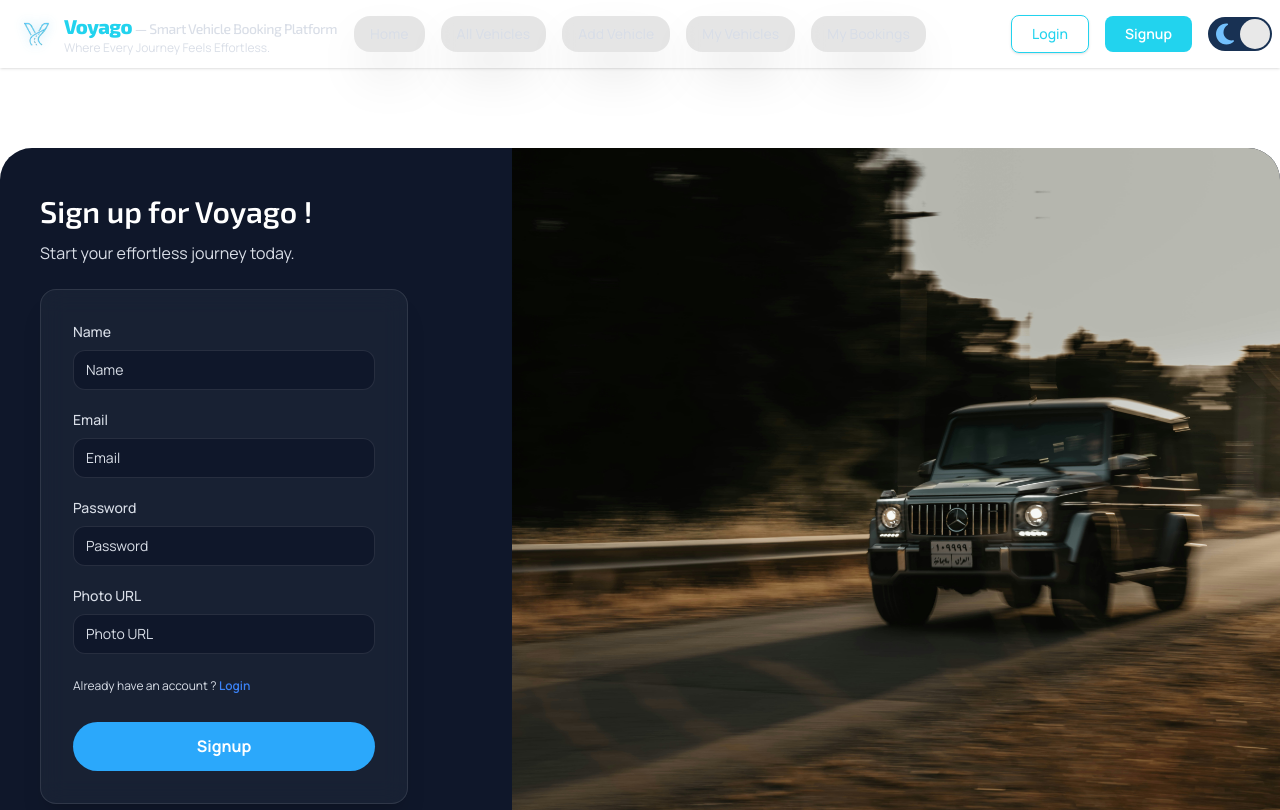
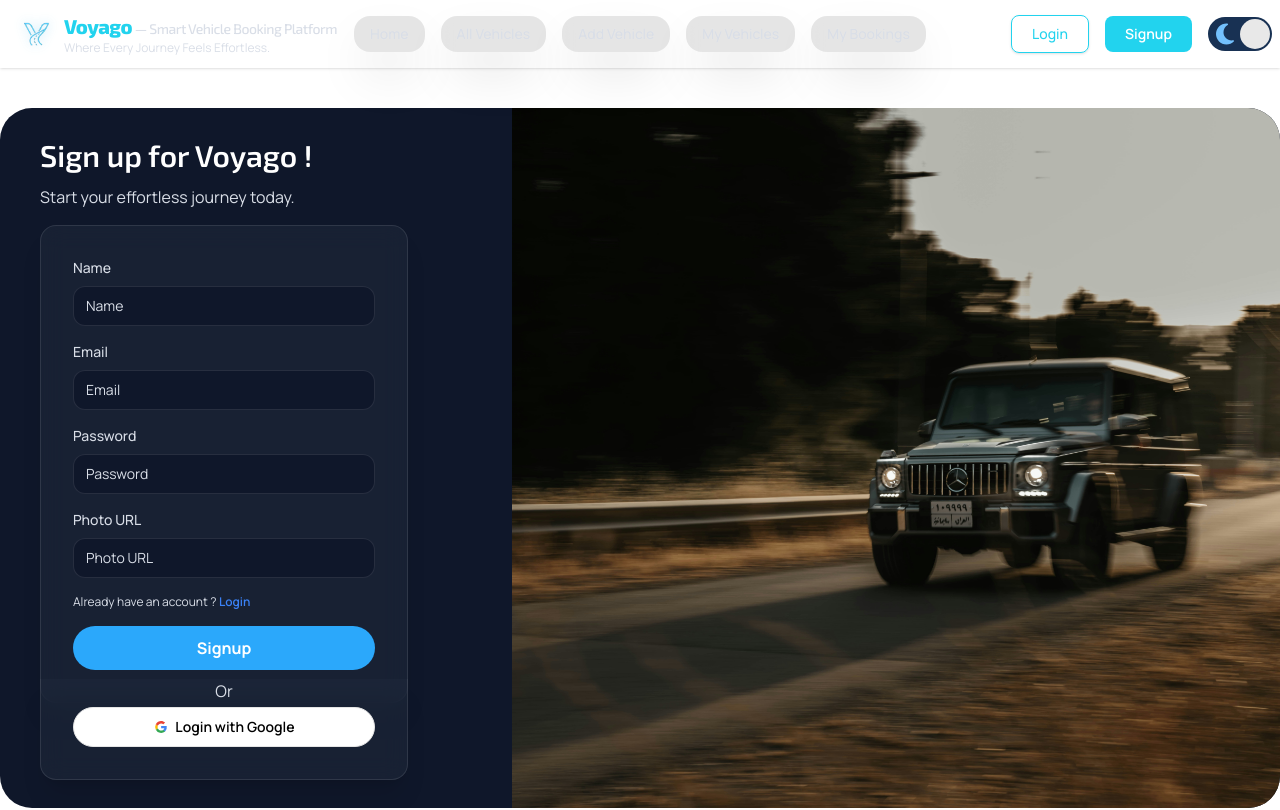
Before and after one commit to mahdi9162/Voyago-Client-Side, a React (Vite) app: page /Signup in a window 1280 px wide. Shown: the top 810 px of the page. Built offline with nearby package versions, Linux system fonts and the light colour scheme.

Commit message:
Integrate Google login using Firebase authentication

```diff
--- a/src/Pages/Auth/Signup.jsx
+++ b/src/Pages/Auth/Signup.jsx
@@ -7,11 +7,13 @@
 import { ThemeContext } from '../../context/ThemeProvider';
 import { AuthContext } from '../../context/AuthProvider';
 import { validatePassword } from '../../utils/validation';
+// eslint-disable-next-line no-unused-vars
 import { motion } from 'framer-motion';
+import GoogleButton from '../../components/ui/GoogleButton';
 
 const Signup = () => {
   const { theme } = use(ThemeContext);
-  const { setUser, setLoading, loading, userSignup } = use(AuthContext);
+  const { setUser, setLoading, loading, userSignup, userLoginWithGoogle } = use(AuthContext);
   const [passwordError, setPasswordError] = useState('');
   const loginImage = theme === 'dark' ? signupDark : signupLight;
 
@@ -33,8 +35,21 @@
     }
 
     setPasswordError('');
-
+    // User Signup with email and password
     userSignup(email, password)
+      .then((res) => {
+        const loginUser = res.user;
+        setUser(loginUser);
+        alert('Successfully Signup');
+      })
+      .catch((error) => {
+        console.log(error);
+      })
+      .finally(() => setLoading(false));
+  };
+  // user Google Login
+  const handleGoogleLogin = () => {
+    userLoginWithGoogle()
       .then((res) => {
         const loginUser = res.user;
         setUser(loginUser);
@@ -50,15 +65,15 @@
     <>
       <Container>
         <section className="bg-(--bg-primary) rounded-4xl">
-          <div className="flex lg:items-center justify-between my-20 flex-col lg:flex-row ">
+          <div className="flex lg:items-center justify-between my-10 flex-col lg:flex-row ">
             {/* Login Form Start */}
-            <div className="lg:w-[35%] px-6 md:px-10 my-10">
+            <div className="lg:w-[35%] px-6 md:px-10">
               <h3 className="text-xl md:text-3xl font-semibold text-(--text-primary)">Sign up for Voyago !</h3>
               <p className="mt-3 text-xs md:text-base text-(--text-muted)">Start your effortless journey today.</p>
 
-              <form onSubmit={handleSignupWithEmailPass} className="mt-6">
+              <form onSubmit={handleSignupWithEmailPass} className="mt-4">
                 <div className="rounded-2xl border border-white/10 bg-(--bg-secondary)/60 shadow-xl backdrop-blur-md p-6 md:p-8">
-                  <div className="space-y-5">
+                  <div className="space-y-4">
                     {/* Name */}
                     <div>
                       <label className="label block text-sm font-medium text-(--text-muted)">Name</label>
@@ -140,7 +155,7 @@
                     </div>
 
                     {/* Links */}
-                    <div className="pt-1">
+                    <div>
                       <p className=" text-xs text-center lg:text-left text-(--text-muted)">
                         Already have an account ?{' '}
                         <Link to="/login" className="font-semibold text-(--accent) hover:text-(--accent-cyan)">
@@ -148,12 +163,16 @@
                         </Link>
                       </p>
                     </div>
-                    <div className="pt-2 w-full">
+                    <div className="w-full ">
                       <LoginButton>Signup</LoginButton>
                     </div>
                   </div>
                 </div>
               </form>
+              <div className="-mt-6 px-6 md:px-8 pb-8 rounded-b-2xl border-x border-b border-white/10 bg-(--bg-secondary)/60 shadow-xl backdrop-blur-md">
+                <p className="text-center mb-1 text-(--text-muted)">Or</p>
+                <GoogleButton onClick={handleGoogleLogin} />
+              </div>
             </div>
             {/* Login Form End */}
             <div className="w-[60%] relative h-[550px] lg:h-[700px] rounded-r-4xl overflow-hidden hidden lg:block">
--- /dev/null
+++ b/src/components/ui/GoogleButton.jsx
@@ -0,0 +1,22 @@
+import React from 'react';
+
+const GoogleButton = ({ onClick }) => {
+  return (
+    <>
+      <button onClick={onClick} className="btn w-full rounded-full bg-white text-black border-[#e5e5e5]">
+        <svg aria-label="Google logo" width="16" height="16" xmlns="http://www.w3.org/2000/svg" viewBox="0 0 512 512">
+          <g>
+            <path d="m0 0H512V512H0" fill="#fff"></path>
+            <path fill="#34a853" d="M153 292c30 82 118 95 171 60h62v48A192 192 0 0190 341"></path>
+            <path fill="#4285f4" d="m386 400a140 175 0 0053-179H260v74h102q-7 37-38 57"></path>
+            <path fill="#fbbc02" d="m90 341a208 200 0 010-171l63 49q-12 37 0 73"></path>
+            <path fill="#ea4335" d="m153 219c22-69 116-109 179-50l55-54c-78-75-230-72-297 55"></path>
+          </g>
+        </svg>
+        Login with Google
+      </button>
+    </>
+  );
+};
+
+export default GoogleButton;
--- a/src/components/ui/LoginButton.jsx
+++ b/src/components/ui/LoginButton.jsx
@@ -12,7 +12,7 @@
 const StyledWrapper = styled.div`
   button {
     width: 100%;
-    padding: 12.5px 30px;
+    padding: 10px 30px;
     border: 0;
     border-radius: 100px;
     background-color: #2ba8fb;
--- a/src/context/AuthProvider.jsx
+++ b/src/context/AuthProvider.jsx
@@ -1,17 +1,24 @@
-import { createUserWithEmailAndPassword } from 'firebase/auth';
+import { createUserWithEmailAndPassword, GoogleAuthProvider, signInWithPopup } from 'firebase/auth';
 import { createContext, useState } from 'react';
 import { auth } from '../firebase/firebase.config';
 
 // eslint-disable-next-line react-refresh/only-export-components
 export const AuthContext = createContext(null);
+const provider = new GoogleAuthProvider();
 
 const AuthProvider = ({ children }) => {
   const [user, setUser] = useState(null);
   const [loading, setLoading] = useState(true);
 
+  //   User Signup With Email and Password
   const userSignup = (email, password) => {
-    setLoading(true)
+    setLoading(true);
     return createUserWithEmailAndPassword(auth, email, password);
+  };
+
+  //   User Login with Google
+  const userLoginWithGoogle = () => {
+    return signInWithPopup(auth, provider);
   };
 
   const value = {
@@ -20,6 +27,7 @@
     loading,
     setLoading,
     userSignup,
+    userLoginWithGoogle,
   };
   return <AuthContext.Provider value={value}>{children}</AuthContext.Provider>;
 };
```
